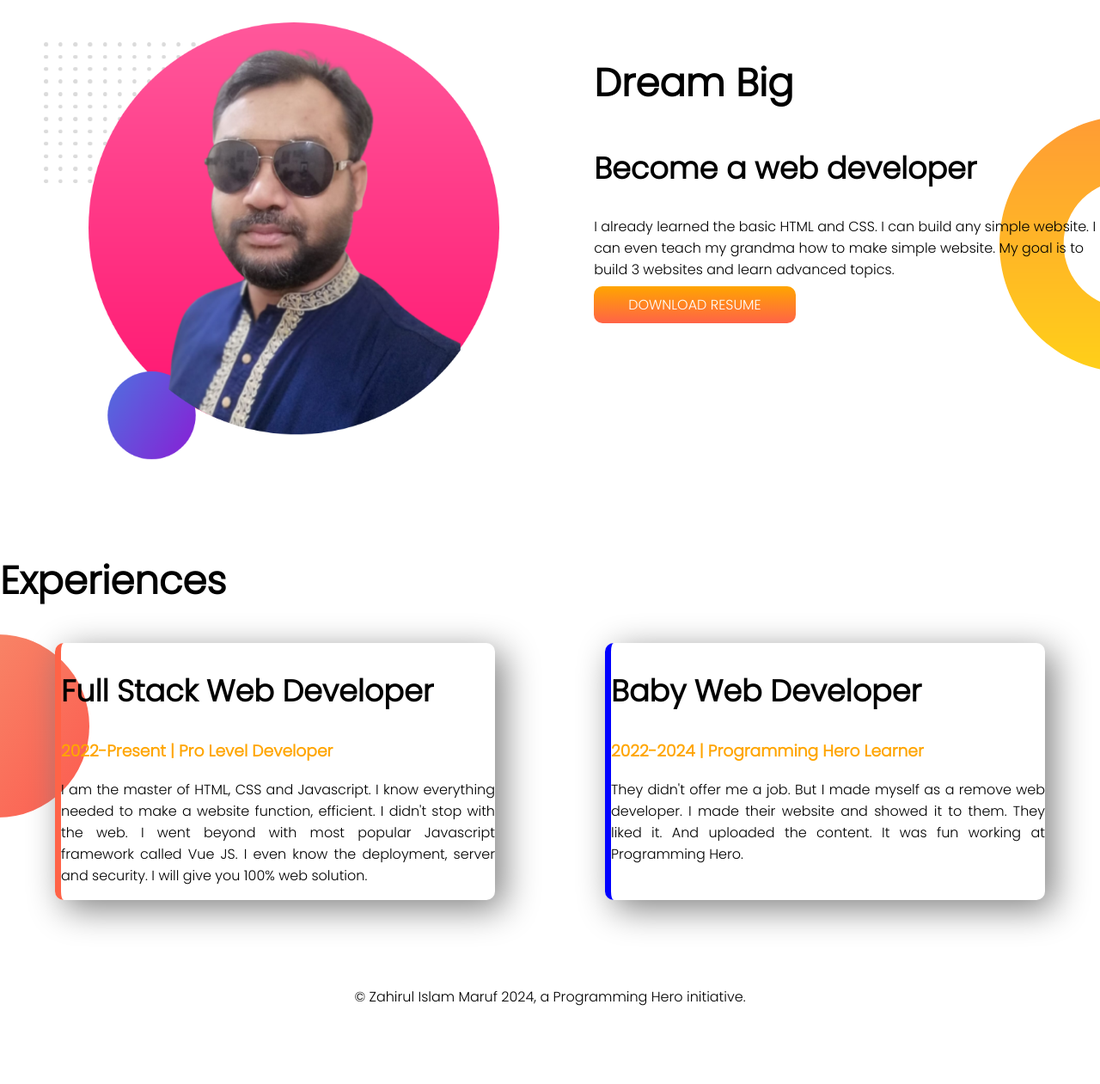
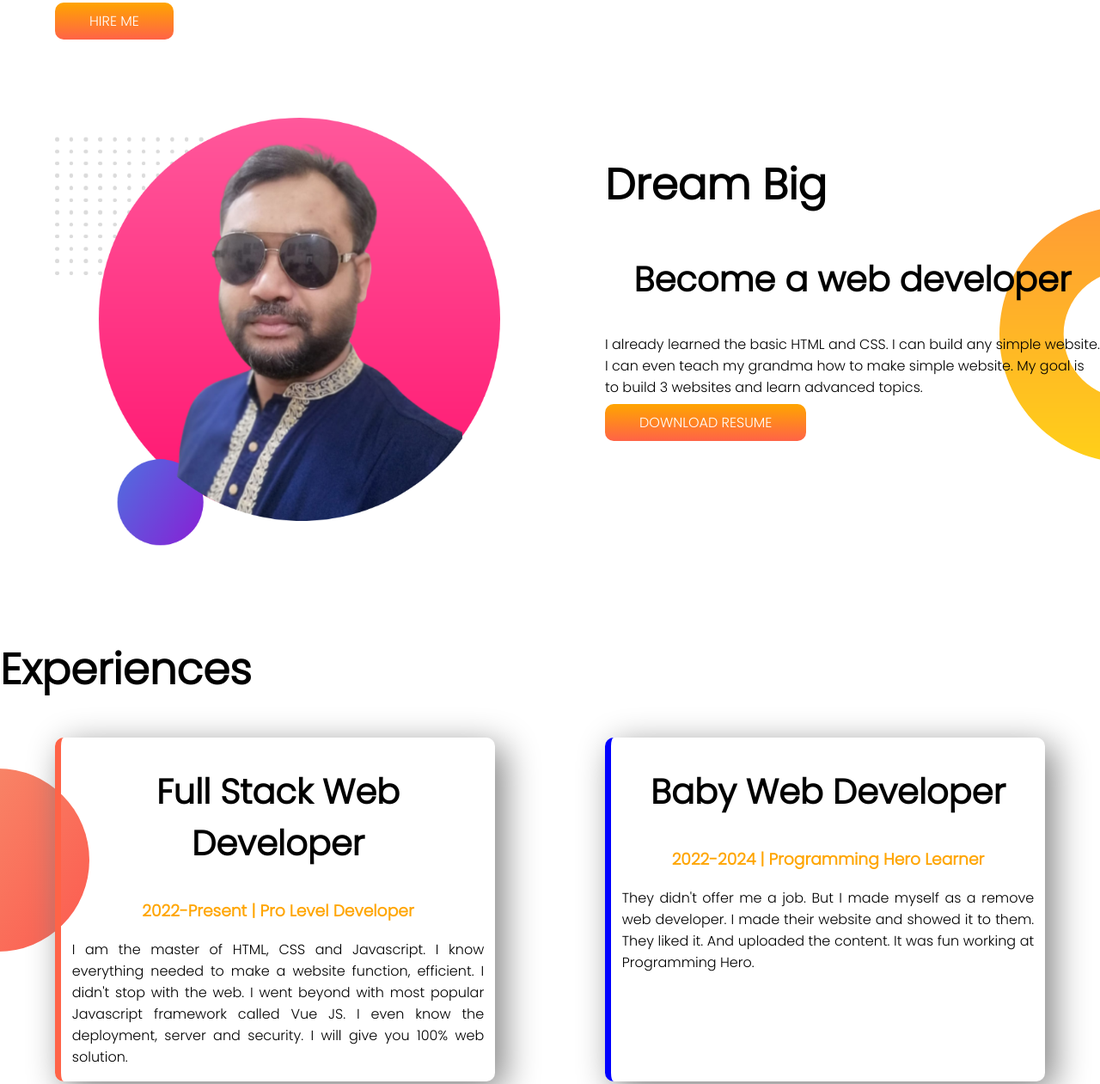
Before and after one commit to Zaifabd/developer-portfolio9, a plain HTML site: page index.html in a window 1280 px wide. Shown: the part 607-1868 px from the top of the page at 86% size. Before the commit the page ends 1795 px from the top, so only its background shows below. Drawn offline with Linux system fonts and the light colour scheme.

Commit message:
Complite portfolio

```diff
--- a/index.html
+++ b/index.html
@@ -16,7 +16,7 @@
     <section class="top-banner flexible-container">
         <div class="half-widht">
             <h1>Welcome To</h1>
-            <h1><span class="orange-color">Zahirul Islam Maruf</span> World!</h1>
+            <h1><span class="orange-color">Zahirul Islam Maruf</span> World</h1>
             <h2>Build Climber and Train Stopper</h2>
             <p>You might saw me jumping, climbing buildings, and stopping trains. But nobody pays me a dime for that
                 work.
@@ -45,7 +45,7 @@
         <h1>Experiences</h1>
         <div class="flexible-container">
             <div id="full-stack-developer" class="exprience-item">
-                <h2>Full Stack Web Developer</h2>
+                <h2 class="middle">Full Stack Web Developer</h2>
                 <h3 class="orange-color">2022-Present | Pro Level Developer</h3>
                 <p>I am the master of HTML, CSS and Javascript. I know everything needed to make a website function,
                     efficient. I didn't stop with the web. I went beyond with most popular Javascript framework called
@@ -53,7 +53,7 @@
                     JS. I even know the deployment, server and security. I will give you 100% web solution.</p>
             </div>
             <div id="baby-web-developer" class="exprience-item">
-                <h2>Baby Web Developer</h2>
+                <h2 class="middle">Baby Web Developer</h2>
                 <h3 class="orange-color">2022-2024 | Programming Hero Learner</h3>
                 <p>They didn't offer me a job. But I made myself as a remove web developer. I made their website and
                     showed
--- a/style.css
+++ b/style.css
@@ -4,11 +4,11 @@ body {
 }
 
 h1 {
-    font-size: 45px;
+    font-size: 50px;
 }
 
 h2 {
-    font-size: 35px;
+    font-size: 40px;
 }
 
 .orange-color {
@@ -22,7 +22,7 @@ h2 {
 
 .half-widht {
     width: 50%;
-    padding-left: 4%;
+    padding-left: 5%;
 }
 
 .half-widht img {
@@ -56,12 +56,22 @@ h2 {
 }
 
 .exprience-item {
-    width: 40%;
+    width: 50%;
+    padding-left: 1%;
+    padding-right: 1%;
     margin-left: 5%;
     margin-right: 5%;
     border-radius: 10px;
     text-align: justify;
     box-shadow: 10px 10px 40px gray;
+}
+
+h2 {
+    text-align: center;
+}
+
+h3 {
+    text-align: center;
 }
 
 #full-stack-developer {
```
